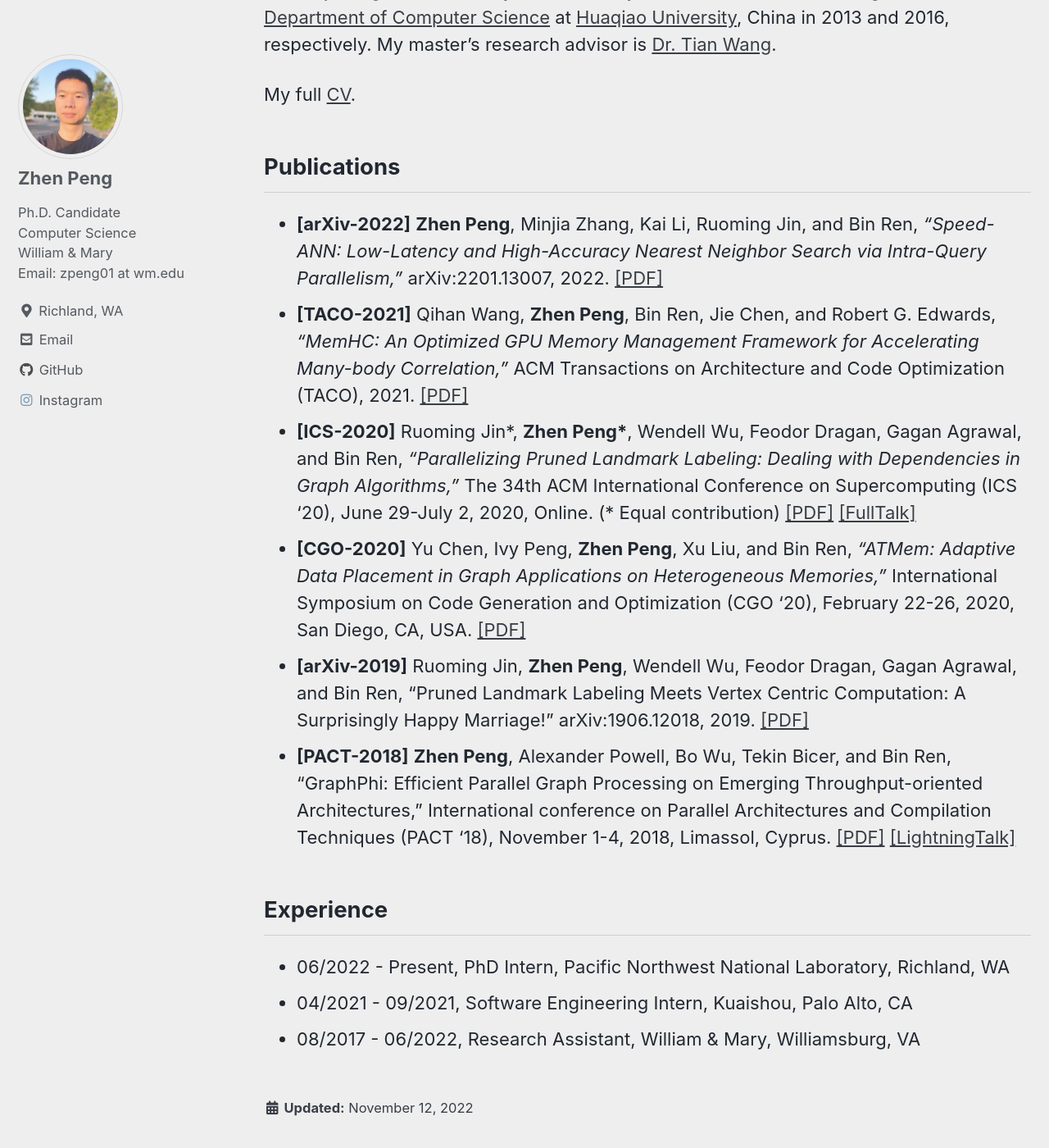
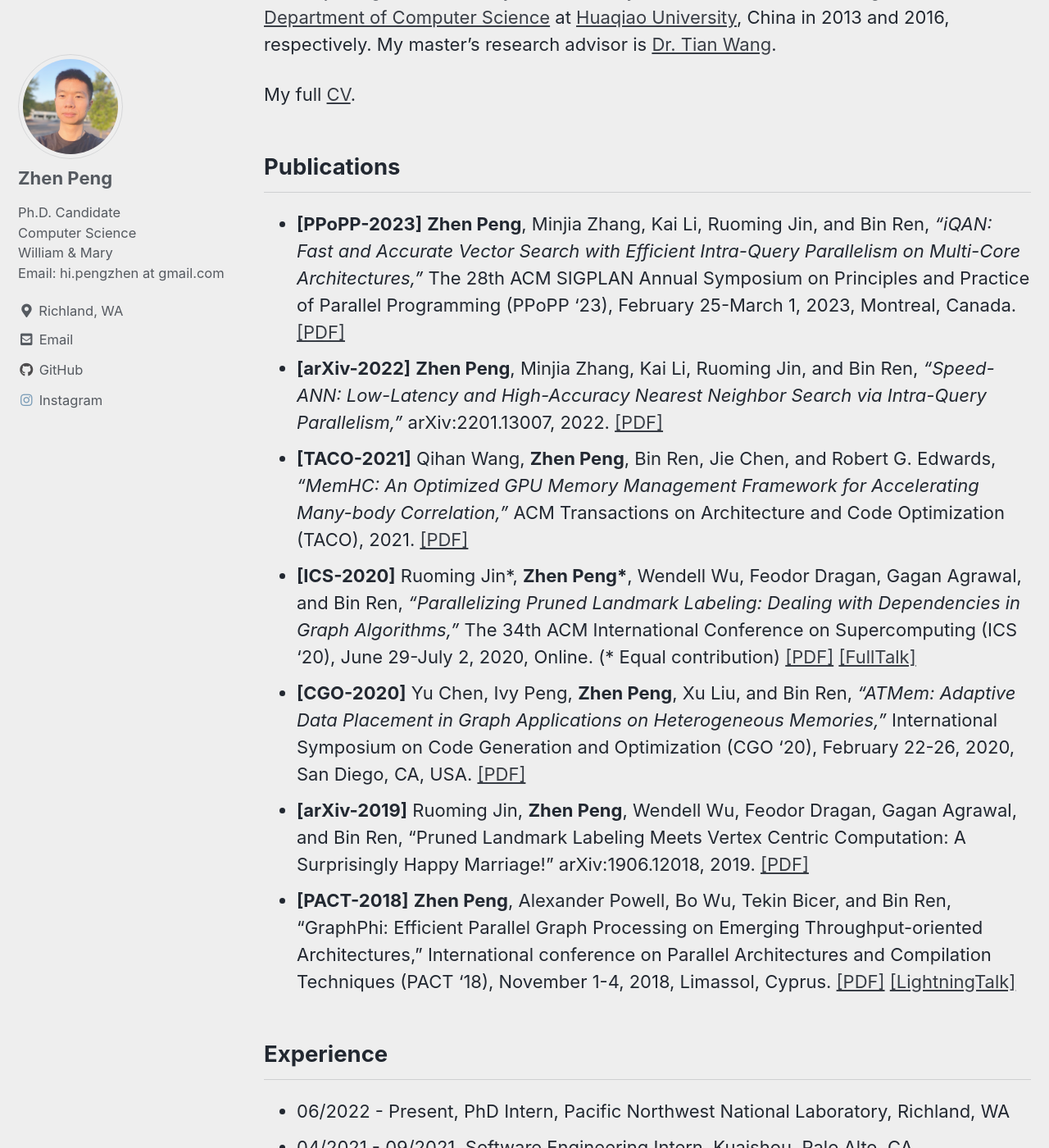
Before and after one commit to johnpzh/johnpzh.github.io, a Jekyll site: the page built from index.md, in a window 1280 px wide and 1400 px high, scrolled down 611 px. Shown: the whole window at 82% size. Built offline with Jekyll 4.4.1, drawn with Linux system fonts in a browser that asks for light colours; cached includes are drawn as plain includes.

Commit message:
ppopp-2023

```diff
--- a/_config.yml
+++ b/_config.yml
@@ -107,13 +107,13 @@ author:
   bio              : "Ph.D. Candidate<br>
   Computer Science<br>
   William & Mary<br>
-  Email: zpeng01 at wm.edu"
+  Email: hi.pengzhen at gmail.com"
   location         : "Richland, WA"
   # email            : "zpeng01@wm.edu"
   links:
     - label: "Email"
       icon: "fas fa-fw fa-envelope-square"
-      url: "mailto:zpeng01@wm.edu"
+      url: "mailto:hi.pengzhen@gmail.com"
     - label: "Website"
       icon: "fas fa-fw fa-link"
       # url: "https://your-website.com"
@@ -221,7 +221,7 @@ sass:
 permalink: /:categories/:title/
 paginate: 5 # amount of posts to show
 paginate_path: /page:num/
-timezone: America/New_York# https://en.wikipedia.org/wiki/List_of_tz_database_time_zones
+timezone: America/Los_Angeles# https://en.wikipedia.org/wiki/List_of_tz_database_time_zones
 
 
 # Plugins (previously gems:)
--- a/index.md
+++ b/index.md
@@ -2,7 +2,7 @@
 layout: single
 classes: wide
 title: "Zhen Peng"
-date: 2022-11-12 09:08:17 -0800
+date: 2023-01-15 12:21:22 -0800
 author_profile: true
 ---
 
@@ -30,6 +30,7 @@ My full [CV](assets/files/ZhenPeng_CV.pdf).
 
 ## Publications
 
+* **[PPoPP-2023]** **Zhen Peng**, Minjia Zhang, Kai Li, Ruoming Jin, and Bin Ren, _"iQAN: Fast and Accurate Vector Search with Efficient Intra-Query Parallelism on Multi-Core Architectures,"_ The 28th ACM SIGPLAN Annual Symposium on Principles and Practice of Parallel Programming (PPoPP '23), February 25-March 1, 2023, Montreal, Canada. [[PDF]](assets/papers/PPoPP-2023_iQAN_Zhen.CameraReady.pdf)
 * **[arXiv-2022]** **Zhen Peng**, Minjia Zhang, Kai Li, Ruoming Jin, and Bin Ren, _"Speed-ANN: Low-Latency and High-Accuracy Nearest Neighbor Search via Intra-Query Parallelism,"_ arXiv:2201.13007, 2022. [[PDF]](assets/papers/arXiv-2022_Speed-ANN_Zhen.pdf)
 * **[TACO-2021]** Qihan Wang, **Zhen Peng**, Bin Ren, Jie Chen, and Robert G. Edwards, _"MemHC: An Optimized GPU Memory Management Framework for Accelerating Many-body Correlation,"_ ACM Transactions on Architecture and Code Optimization (TACO), 2021. [[PDF]](assets/papers/TACO-2022_MemHC_Qihan.pdf)
 * **[ICS-2020]** Ruoming Jin*, **Zhen Peng\***, Wendell Wu, Feodor Dragan, Gagan Agrawal, and Bin Ren, _"Parallelizing Pruned Landmark Labeling: Dealing with Dependencies in Graph Algorithms,"_ The 34th ACM International Conference on Supercomputing (ICS '20), June 29-July 2, 2020, Online. (\* Equal contribution) [[PDF]](assets/papers/ICS-2020_BVC-PLL_Ruoming.pdf) [[FullTalk]](https://youtu.be/YXutyRhxLi0)
```
Also changed, not shown: 2 other files.
